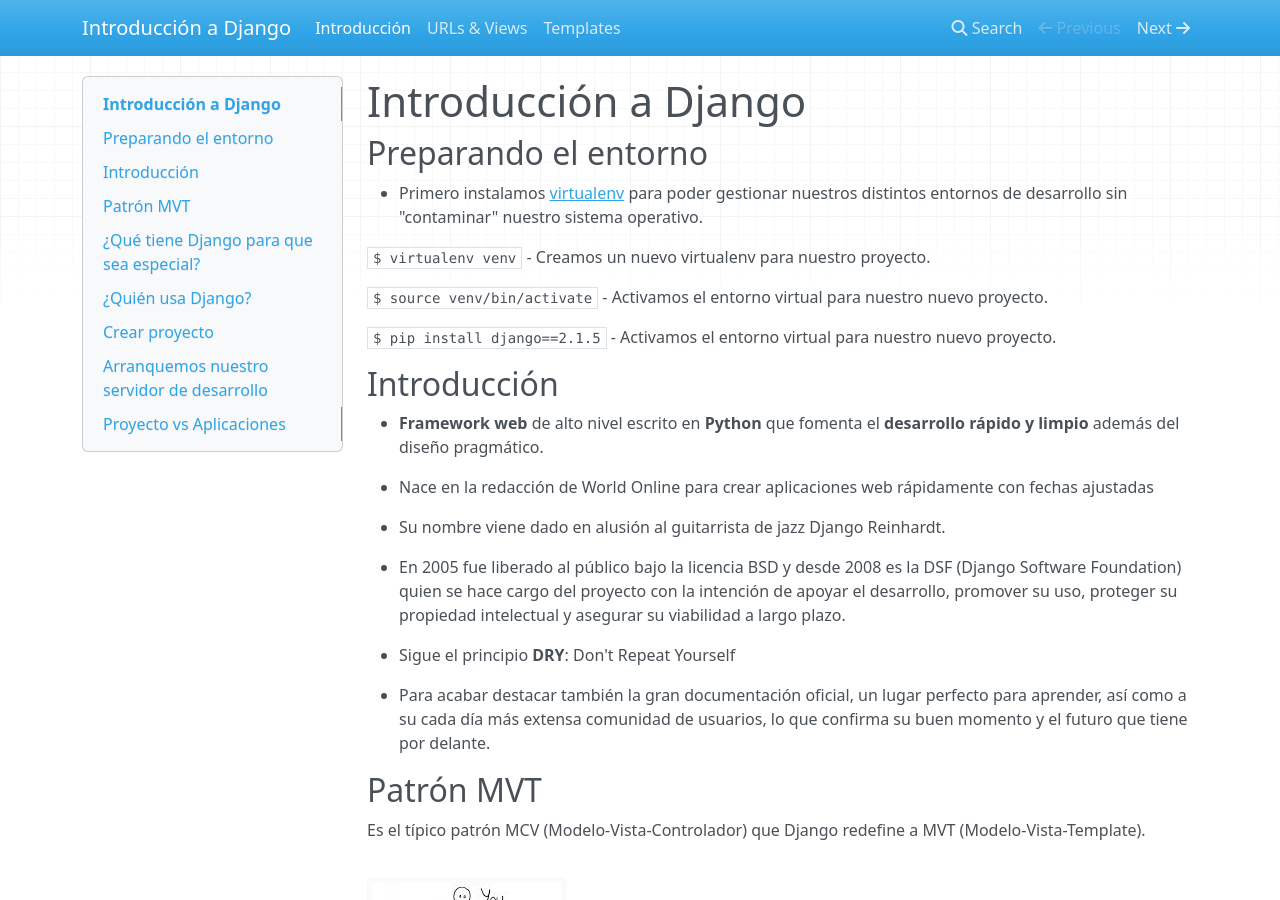
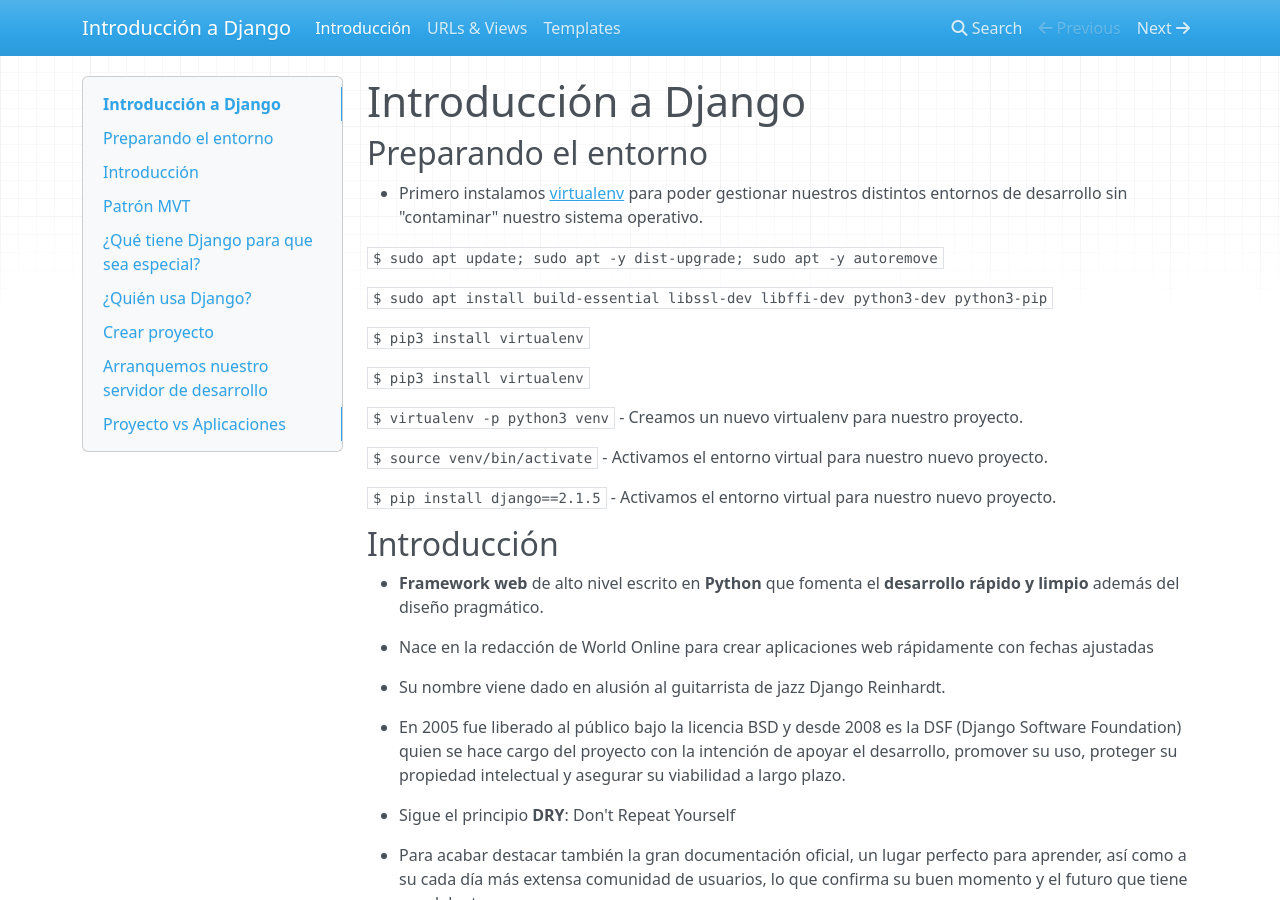
Before and after one commit to jmrivas86/introduccion-a-django, an MkDocs documentation site: the page built from doc/docs/index.md, in a window 1280 px wide and 900 px high. Built offline with MkDocs 1.6.1, drawn with Linux system fonts in a browser that asks for light colours; nearby versions of some CDN libraries.

Commit message:
Add virtualenv

```diff
--- a/doc/docs/index.md
+++ b/doc/docs/index.md
@@ -5,7 +5,16 @@
 - Primero instalamos [virtualenv](https://virtualenv.pypa.io/en/latest/installation/) para poder gestionar nuestros
 distintos entornos de desarrollo sin "contaminar" nuestro sistema operativo.
 
- `$ virtualenv venv` - Creamos un nuevo virtualenv para nuestro proyecto.
+
+ `$ sudo apt update; sudo apt -y dist-upgrade; sudo apt -y autoremove`
+
+ `$ sudo apt install build-essential libssl-dev libffi-dev python3-dev python3-pip`
+
+ `$ pip3 install virtualenv`
+
+ `$ pip3 install virtualenv`
+
+ `$ virtualenv -p python3 venv` - Creamos un nuevo virtualenv para nuestro proyecto.
 
  `$ source venv/bin/activate` - Activamos el entorno virtual para nuestro nuevo proyecto.
 
```
Also changed, not shown: doc/site/index.html, doc/site/search/search_index.json, doc/site/sitemap.xml, doc/site/templates/index.html, 1 other file.
